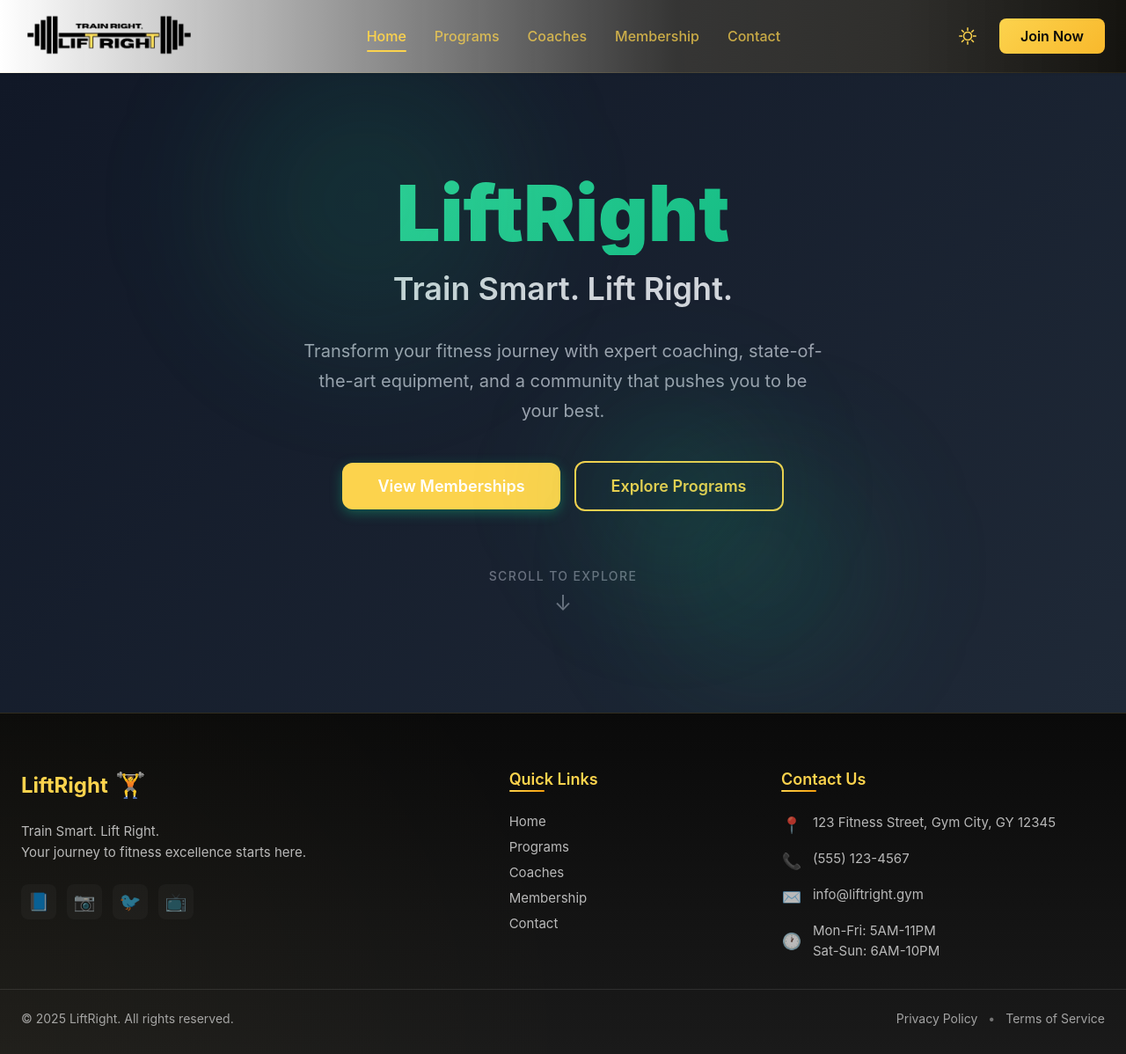
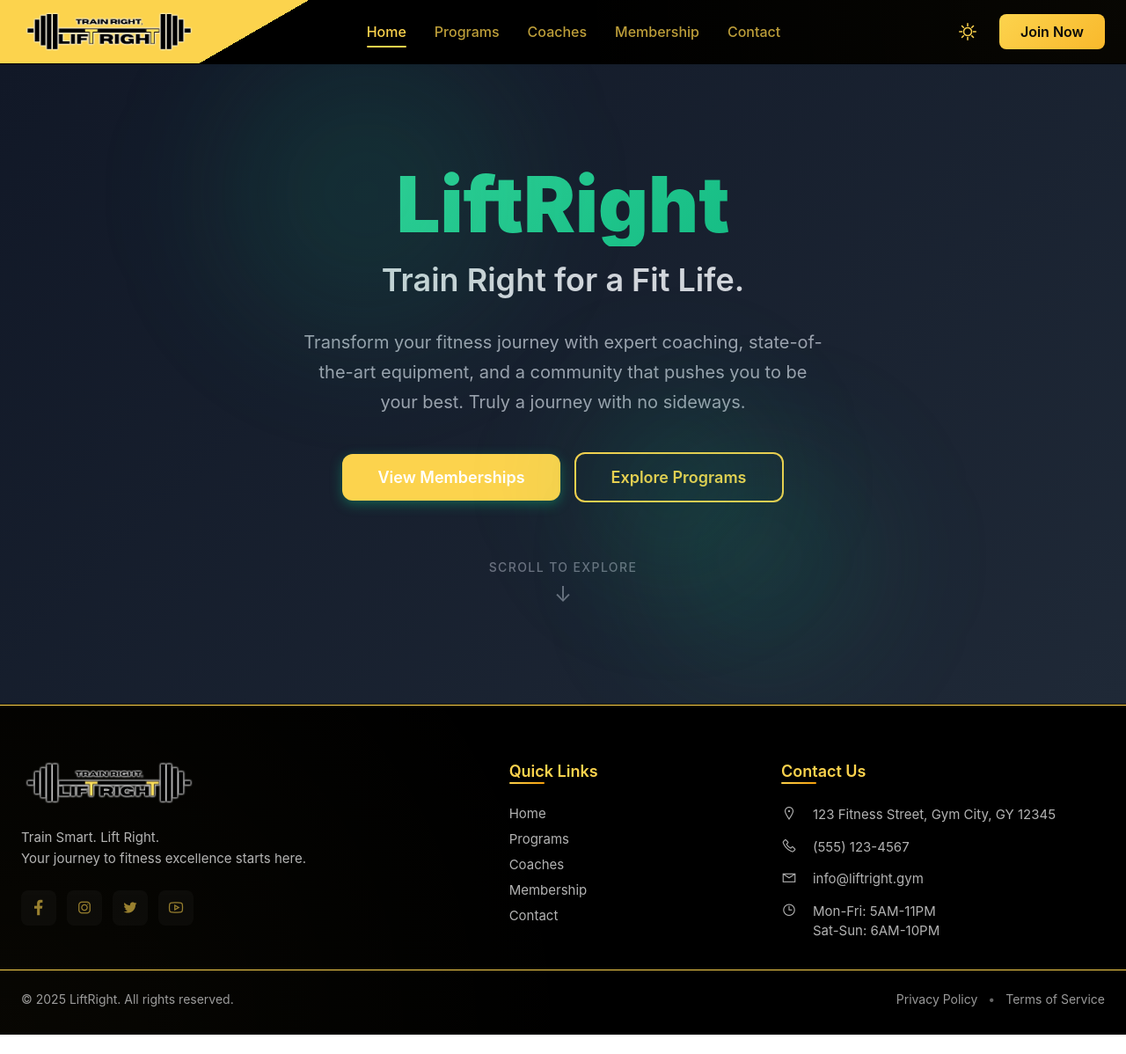
Before and after one commit to filsammy/lift-right-web-app, a React (Vite) app: page / in a window 1280 px wide. Shown: the whole page at 88% size. After the commit the page ends 1176 px from the top, so only its background shows below. Built offline with nearby package versions, Linux system fonts and the light colour scheme.

Commit message:
UI: improved footer & navbar

```diff
--- a/src/components/home/Hero.tsx
+++ b/src/components/home/Hero.tsx
@@ -9,14 +9,14 @@ export default function Hero() {
           <h1 className="hero__title">
             <span className="hero__title-main">LiftRight</span>
             <span className="hero__title-tagline">
-              Train Smart. Lift Right.
+              Train Right for a Fit Life.
             </span>
           </h1>
 
           <p className="hero__description">
             Transform your fitness journey with expert coaching,
             state-of-the-art equipment, and a community that pushes you to be
-            your best.
+            your best. Truly a journey with no sideways.
           </p>
 
           <div className="hero__cta-group">
--- a/src/components/layout/Footer.css
+++ b/src/components/layout/Footer.css
@@ -9,7 +9,7 @@
 }
 
 .footer--dark {
-  background: linear-gradient(180deg, #0a0a0a 0%, #1a1a1a 100%);
+  background: #000000;
   border-top-color: rgba(252, 211, 77, 0.1);
   color: #ffffff;
 }
@@ -52,6 +52,8 @@
   display: grid;
   grid-template-columns: 1fr;
   gap: 2.5rem;
+  border-top: 1px solid;
+  border-color: #FCD34D;
 }
 
 /* ============================================
@@ -73,6 +75,15 @@
   font-size: 1.5rem;
   font-weight: 700;
   margin: 0 0 0.5rem 0;
+}
+
+.footer__logo-img {
+  width: 200px;
+  height: 50px;
+  object-fit: cover;
+  border-radius: 5%;
+  filter: drop-shadow(0 0 1px rgb(255, 255, 255))
+          drop-shadow(0 0 0.5px rgb(255, 255, 255));
 }
 
 .footer__logo-text {
@@ -109,7 +120,7 @@
   height: 2.5rem;
   font-size: 1.25rem;
   text-decoration: none;
-  border-radius: 0.5rem;
+  border-radius: 20%;
   transition: all 0.3s ease;
   opacity: 0.6;
   position: relative;
@@ -118,17 +129,18 @@
 
 .footer--dark .footer__social-link {
   background-color: rgba(255, 255, 255, 0.05);
+  color: #FCD34D;
 }
 
 .footer--light .footer__social-link {
   background-color: rgba(0, 0, 0, 0.05);
+  color: #0a0a0a;
 }
 
 .footer__social-link::before {
   content: '';
   position: absolute;
   inset: 0;
-  background: var(--gradient-yellow);
   opacity: 0;
   transition: opacity 0.3s ease;
   border-radius: inherit;
@@ -142,6 +154,7 @@
   opacity: 1;
   transform: translateY(-3px) scale(1.05);
   box-shadow: 0 4px 12px rgba(252, 211, 77, 0.4), 0 0 16px rgba(252, 211, 77, 0.3);
+  color: #3d3d3d;
 }
 
 .footer__social-link:hover {
@@ -270,11 +283,11 @@
 }
 
 .footer--dark .footer__bottom {
-  border-top-color: rgba(255, 255, 255, 0.1);
+  border-top-color: #FCD34D;
 }
 
 .footer--light .footer__bottom {
-  border-top-color: rgba(0, 0, 0, 0.1);
+  border-top-color: #FCD34D;
 }
 
 .footer__copyright {
--- a/src/components/layout/Footer.tsx
+++ b/src/components/layout/Footer.tsx
@@ -1,6 +1,7 @@
 import { Link } from "react-router-dom";
 import { useUIStore } from "../../store/useUIStore";
 import "./Footer.css";
+import Logo from "../../assets/LiftRightLogo.png";
 
 export default function Footer() {
   const darkMode = useUIStore((state) => state.darkMode);
@@ -12,8 +13,7 @@ export default function Footer() {
         {/* Column 1: About */}
         <div className="footer__column">
           <h3 className="footer__heading">
-            <span className="footer__logo-text">LiftRight</span>
-            <span className="footer__logo-icon">🏋️</span>
+            <img src={Logo} alt="LiftRight Logo" className="footer__logo-img" />
           </h3>
           <p className="footer__description">
             Train Smart. Lift Right.
@@ -22,16 +22,16 @@ export default function Footer() {
           </p>
           <div className="footer__social">
             <a href="#" className="footer__social-link" aria-label="Facebook">
-              📘
+              <i className="lab la-facebook-f"></i>
             </a>
             <a href="#" className="footer__social-link" aria-label="Instagram">
-              📷
+              <i className="lab la-instagram"></i>
             </a>
             <a href="#" className="footer__social-link" aria-label="Twitter">
-              🐦
+              <i className="lab la-twitter"></i>
             </a>
             <a href="#" className="footer__social-link" aria-label="YouTube">
-              📺
+              <i className="lab la-youtube"></i>
             </a>
           </div>
         </div>
@@ -63,19 +63,19 @@ export default function Footer() {
           <h4 className="footer__title">Contact Us</h4>
           <div className="footer__contact">
             <p className="footer__contact-item">
-              <span className="footer__contact-icon">📍</span>
+              <i className="las la-map-marker footer__contact-icon"></i>
               <span>123 Fitness Street, Gym City, GY 12345</span>
             </p>
             <p className="footer__contact-item">
-              <span className="footer__contact-icon">📞</span>
+              <i className="las la-phone footer__contact-icon"></i>
               <span>(555) 123-4567</span>
             </p>
             <p className="footer__contact-item">
-              <span className="footer__contact-icon">✉️</span>
+              <i className="las la-envelope footer__contact-icon"></i>
               <span>info@liftright.gym</span>
             </p>
             <p className="footer__contact-item">
-              <span className="footer__contact-icon">🕐</span>
+              <i className="las la-clock footer__contact-icon"></i>
               <span>
                 Mon-Fri: 5AM-11PM
                 <br />
--- a/src/components/layout/Navbar.css
+++ b/src/components/layout/Navbar.css
@@ -13,18 +13,7 @@
 }
 
 .navbar--dark {
-  background: linear-gradient(
-  90deg,
-  rgba(255, 255, 255, 0.95) 0%,     /* bright start */
-  rgba(30, 30, 30, 0.9) 60%,        /* dark middle */
-  rgba(20, 20, 20, 0.9) 80%,        /* darker */
-  rgba(0, 0, 0, 0.95) 100%           /* darkest end */
-);
-
-
-  border-bottom-color: rgba(252, 211, 77, 0.1);
-  color: #ffffff;
-  position: relative;
+  background: linear-gradient(150deg, #FCD34D 25%, #000000 25%, #000000 25%, #000000 25%);
 }
 
 .navbar--dark::before {
@@ -39,7 +28,6 @@
   background: linear-gradient(180deg, rgba(255, 255, 255, 0.95) 0%, rgba(245, 245, 245, 0.9) 100%);
   border-bottom-color: rgba(245, 158, 11, 0.15);
   color: #0a0a0a;
-  position: relative;
 }
 
 .navbar--light::before {
@@ -71,16 +59,11 @@
   gap: 0.5rem;
   border-radius: 50%;
   text-decoration: none;
-  color: var(--color-primary);
   transition: transform 0.2s ease;
 }
 
 .navbar__logo:hover {
   transform: translateY(-2px);
-}
-
-.navbar__logo-text {
-  color: inherit;
 }
 
 .navbar__logo-icon {
@@ -95,8 +78,10 @@
 .navbar__logo img {
   border-radius: 5%; /* rounds the image */
   width: 200px;        /* change size */
-  height: 50px;       /* ensure it's square for perfect circle */
+  height: 40px;       /* ensure it's square for perfect circle */
   object-fit: cover;  /* keeps image proportions */
+   filter: drop-shadow(0 0 1px rgb(255, 255, 255))
+          drop-shadow(0 0 0.5px rgb(255, 255, 255));
 }
 
 
@@ -266,7 +251,6 @@
 .navbar--dark .navbar__mobile-menu {
   background: linear-gradient(180deg, rgba(10, 10, 10, 0.98) 0%, rgba(26, 26, 26, 0.95) 100%);
   border-bottom: 1px solid rgba(252, 211, 77, 0.1);
-  position: relative;
 }
 
 .navbar--dark .navbar__mobile-menu::before {
```
